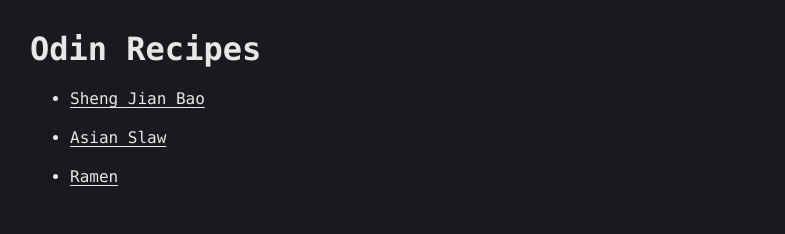
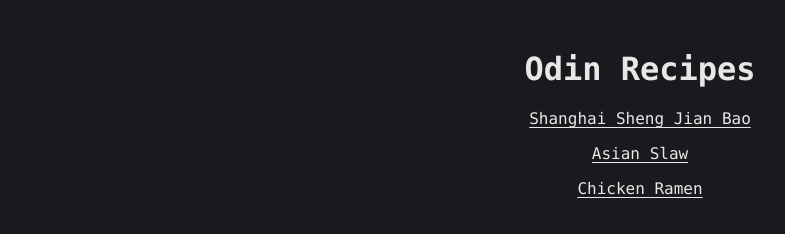
Before and after one commit to eric-travels/odin-recipes, a plain HTML site: page index.html in a window 1280 px wide. Shown: the whole page, without its empty margins (0-785 px from the left). Drawn offline with Linux system fonts and the light colour scheme.

Commit message:
Change recipe names and get rid of list

```diff
--- a/index.html
+++ b/index.html
@@ -7,13 +7,12 @@
     <meta name="viewport" content="width=device-width, initial-scale=1.0">
     <title>Document</title>
 </head>
-<body class="main-body">
+<body class="index-body">
     <div class="recipe-links">
     <h1>Odin Recipes</h1>
-    <ul>
-        <li class="recipe-item"><a href="recipes/shengjianbao.html">Sheng Jian Bao</a></li>
-        <li class="recipe-item"><a href="recipes/asianslaw.html">Asian Slaw</a></li>
-        <li class="recipe-item"><a href="recipes/ramen.html">Ramen</a></li>
+    <p><a class ="recipe-item" href="recipes/shengjianbao.html">Shanghai Sheng Jian Bao</a></p>
+    <p><a class ="recipe-item" href="recipes/asianslaw.html">Asian Slaw</a></p>
+    <p><a class ="recipe-item" href="recipes/ramen.html">Chicken Ramen</a></p>
     </ul>
     </div>
 </body>
--- a/odin-recipes.css
+++ b/odin-recipes.css
@@ -2,10 +2,14 @@
     font-family: "Lucida Console", monospace;
 }
 
-.main-body{
+.main-body, .index-body{
     background-color: rgb(25, 26, 29);
     color:rgb(231, 231, 231);
-    margin: 30px;
+    margin: 50px;
+}
+
+.index-body{
+    text-align: center;
 }
 
 a{
```
Also changed, not shown: recipes/ramen.html (+2 -2 lines), recipes/shengjianbao.html (+1 -1 lines).
